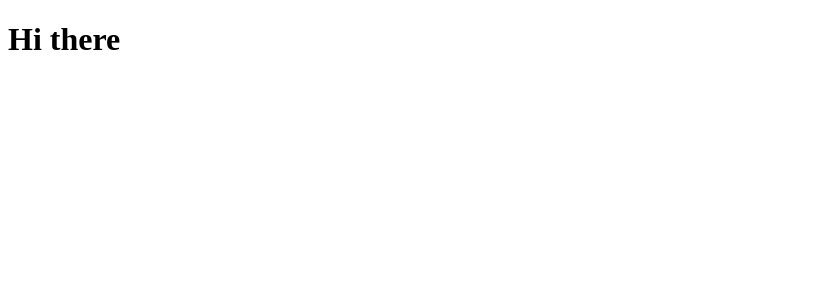
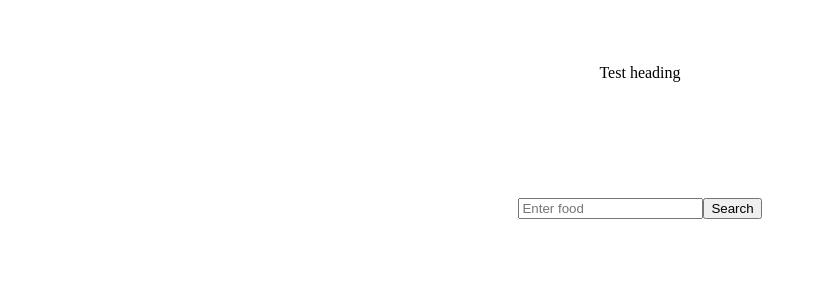
Before and after one commit to boyandmtrv/FastBite, a React (Vite) app in the folder fastbite/: page / in a window 1280 px wide. Shown: the top 300 px of the page, without its empty margins (0-817 px from the left). Built offline with nearby package versions, Linux system fonts and the light colour scheme.

Commit message:
testing queries

```diff
--- a/fastbite/src/App.jsx
+++ b/fastbite/src/App.jsx
@@ -1,18 +1,40 @@
+import { useState } from 'react';
 import './App.css';
 import { appId, appKey } from './api/key';
 import Axios from 'axios';
 
 function App() {
 
-    const url = `https://api.edamam.com/search?q=chicken&app_id=${appId}&app_key=${appKey}&from=0&to=3&calories=591-722&health=alcohol-free`;
+    const [query, setQuery] = useState('');
+
+    const url = `https://api.edamam.com/search?q=${query}&app_id=${appId}&app_key=${appKey}&from=0&to=3&calories=591-722&health=alcohol-free`;
 
     async function getRecipes() {
         const result = await Axios.get(url);
         console.log(result.data);
     };
 
+    const onSubmit = (e) => {
+        e.preventDefault();
+        getRecipes();
+    };
+
     return (
-        <h1 onClick={getRecipes}>Hi there</h1>
+        <div className='App'>
+            <p onClick={getRecipes}>Test heading</p>
+            <form className='searchForm' onSubmit={onSubmit}>
+                <input
+                    type="text"
+                    placeholder='Enter food'
+                    value={query}
+                    onChange={(e) => setQuery(e.target.value)}
+                />
+                <input
+                    type="submit"
+                    value="Search"
+                />
+            </form>
+        </div>
     )
 }
 
```
